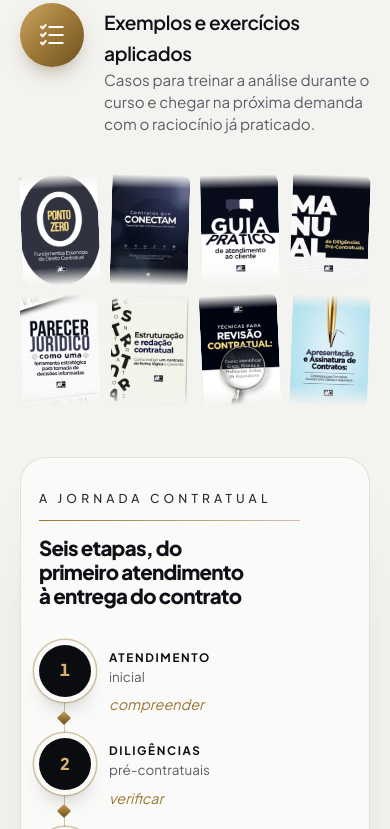
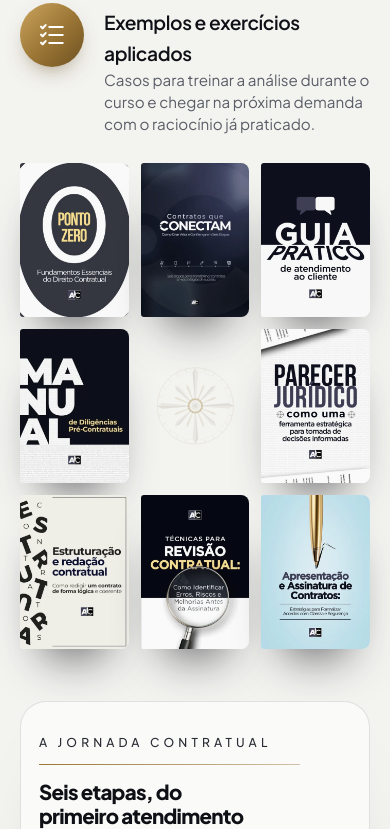
Before and after one commit to arquivocontratual-star/Metodo-Jornada-Contratual, a plain HTML site: page index.html in a window 390 px wide. Shown: the part 4227-5056 px from the top of the page. Drawn offline with Linux system fonts and the light colour scheme.

Commit message:
Update index.html

```diff
--- a/index.html
+++ b/index.html
@@ -207,6 +207,7 @@ ul{margin:0;padding:0;list-style:none}
 .px{position:relative;isolation:isolate}
 .px>img{filter:saturate(.82) contrast(.94) brightness(.97)}
 .px::after{content:"";position:absolute;inset:0;z-index:2;pointer-events:none;border-radius:inherit;background-image:linear-gradient(rgba(255,255,255,.05) 1px,transparent 1px),linear-gradient(90deg,rgba(255,255,255,.05) 1px,transparent 1px),linear-gradient(180deg,rgba(155,118,53,.12),rgba(0,0,0,.1));background-size:5px 5px,5px 5px,100% 100%;mix-blend-mode:soft-light}
+.bleed img,.covers img,.msg img,.slot img{filter:saturate(.88) contrast(.96)}
 .hero-media img{width:100%;height:100%;object-fit:cover;object-position:56% 22%;filter:saturate(.8) contrast(.93) brightness(.94)}
 .hero-media::before{content:"";position:absolute;inset:0;z-index:1;pointer-events:none;background-image:linear-gradient(rgba(255,255,255,.055) 1px,transparent 1px),linear-gradient(90deg,rgba(255,255,255,.055) 1px,transparent 1px),linear-gradient(180deg,rgba(155,118,53,.14),rgba(0,0,0,.12));background-size:5px 5px,5px 5px,100% 100%;mix-blend-mode:soft-light;opacity:.9}
 .hero-media::after{content:"";position:absolute;inset:0;background:linear-gradient(90deg,transparent 52%,#000 99%),linear-gradient(0deg,#000 0%,transparent 26%)}
@@ -291,25 +292,14 @@ main{overflow-x:clip}
 .metodo-marca-sub{text-align:center;margin:0 auto clamp(42px,5.4vw,70px);max-width:46ch;font-size:.76rem;font-weight:500;letter-spacing:.17em;text-transform:uppercase;color:var(--muted);line-height:1.7}
 
 /* ---------- Capas na lateral do método ---------- */
-.covers-bleed{position:absolute;top:50%;transform:translateY(-50%);bottom:auto;right:calc(-1 * max(var(--gut), (100vw - var(--wrap)) / 2));width:min(47vw,740px);z-index:0;display:grid;place-items:center;-webkit-mask-image:linear-gradient(90deg,transparent 0%,#000 5%),linear-gradient(180deg,transparent 0%,#000 4%,#000 96%,transparent 100%);-webkit-mask-composite:source-in;mask-image:linear-gradient(90deg,transparent 0%,#000 5%),linear-gradient(180deg,transparent 0%,#000 4%,#000 96%,transparent 100%);mask-composite:intersect}
-.capas{display:flex;flex-wrap:wrap;justify-content:center;gap:clamp(12px,1.5vw,20px);width:100%;padding:0 clamp(16px,2.2vw,40px) 0 clamp(34px,3.6vw,64px)}
-.covers-bleed .capas img:nth-child(1){transform:rotate(-2.4deg)}
-.covers-bleed .capas img:nth-child(2){transform:rotate(1.5deg)}
-.covers-bleed .capas img:nth-child(3){transform:rotate(-1.2deg)}
-.covers-bleed .capas img:nth-child(4){transform:rotate(2.1deg)}
-.covers-bleed .capas img:nth-child(5){transform:rotate(-1.7deg)}
-.covers-bleed .capas img:nth-child(6){transform:rotate(1.2deg)}
-.covers-bleed .capas img:nth-child(7){transform:rotate(-2.6deg)}
-.covers-bleed .capas img:nth-child(8){transform:rotate(1.9deg)}
-.with-bleed:hover .capas img:nth-child(1){transform:rotate(-4.56deg) translateY(-9px)}
-.with-bleed:hover .capas img:nth-child(2){transform:rotate(2.85deg) translateY(9px)}
-.with-bleed:hover .capas img:nth-child(3){transform:rotate(-2.28deg) translateY(-9px)}
-.with-bleed:hover .capas img:nth-child(4){transform:rotate(3.99deg) translateY(9px)}
-.with-bleed:hover .capas img:nth-child(5){transform:rotate(-3.23deg) translateY(-9px)}
-.with-bleed:hover .capas img:nth-child(6){transform:rotate(2.28deg) translateY(9px)}
-.with-bleed:hover .capas img:nth-child(7){transform:rotate(-4.94deg) translateY(-9px)}
-.with-bleed:hover .capas img:nth-child(8){transform:rotate(3.61deg) translateY(9px)}
-.covers-bleed .capas img{width:calc(33.333% - clamp(12px,1.5vw,20px));height:auto;aspect-ratio:424/600;object-fit:cover;border-radius:3px 7px 7px 3px;box-shadow:0 26px 44px -24px rgba(14,16,21,.8),inset 0 0 0 1px rgba(255,255,255,.35);transition:transform .7s var(--ease)}
+.covers-bleed{position:absolute;top:50%;transform:translateY(-50%);bottom:auto;right:calc(-1 * max(var(--gut), (100vw - var(--wrap)) / 2));width:min(47vw,740px);z-index:0;display:grid;place-items:center;-webkit-mask-image:linear-gradient(90deg,transparent 0%,#000 8%),linear-gradient(180deg,transparent 0%,#000 12%,#000 88%,transparent 100%);-webkit-mask-composite:source-in;mask-image:linear-gradient(90deg,transparent 0%,#000 8%),linear-gradient(180deg,transparent 0%,#000 12%,#000 88%,transparent 100%);mask-composite:intersect}
+.covers{display:grid;grid-template-columns:repeat(3,minmax(0,1fr));gap:clamp(12px,1.4vw,20px);width:100%;padding:0 clamp(18px,2.4vw,44px) 0 clamp(40px,4vw,76px);transform:rotate(-2.2deg)}
+.covers-mark{display:block;width:100%;height:auto;aspect-ratio:424/600;padding:13%;box-sizing:border-box;opacity:.9;pointer-events:none;--c1:#DEDCD6;--c2:#E8E6E0;--ring:rgba(155,118,53,.36);--d:rgba(155,118,53,.15)}
+.covers-bleed .covers img{width:100%;height:auto;max-height:none;aspect-ratio:424/600;-webkit-mask-image:none;mask-image:none;object-fit:cover;border-radius:3px 8px 8px 3px;box-shadow:0 30px 48px -26px rgba(14,16,21,.8),inset 0 0 0 1px rgba(255,255,255,.35);transition:transform .7s var(--ease)}
+.covers-bleed .covers img:nth-child(3n+1){transform:translateY(-18px)}
+.covers-bleed .covers img:nth-child(3n+3){transform:translateY(18px)}
+.with-bleed:hover .covers img:nth-child(3n+1){transform:translateY(-26px)}
+.with-bleed:hover .covers img:nth-child(3n+3){transform:translateY(26px)}
 
 
 /* ---------- Desafio ---------- */
@@ -641,6 +631,7 @@ dialog.prints img{width:100%;height:auto;max-height:calc(92svh - 64px);object-fi
 
 /* ================= Responsive ================= */
 @media (min-width:981px) and (max-width:1220px){
+  .covers{padding-left:clamp(28px,3vw,48px)}
   .with-bleed .col{max-width:46%}
   .bleed{width:min(44vw,640px)}
   }
@@ -654,11 +645,10 @@ dialog.prints img{width:100%;height:auto;max-height:calc(92svh - 64px);object-fi
   .board{grid-template-columns:repeat(3,minmax(0,1fr))}
 }
 @media (max-width:980px){
-  .with-bleed .covers-bleed{position:relative;top:auto;right:auto;transform:none;width:auto;order:2;margin:clamp(40px,5.5vw,60px) 0 0;-webkit-mask-image:none;mask-image:none}
+  .with-bleed .covers-bleed{position:relative;top:auto;right:auto;transform:none;width:auto;order:2;-webkit-mask-image:none;mask-image:none;margin-top:clamp(28px,4vw,40px)}
+  .covers{padding:0;transform:none;gap:12px}
+  .covers-bleed .covers img:nth-child(3n+1),.covers-bleed .covers img:nth-child(3n+3){transform:none}
   .metodo .col{order:1}
-  .with-bleed .capas{padding:0;transform:none}
-  .covers-bleed .capas img{width:calc(25% - clamp(10px,2vw,16px))}
-  .capas{padding:0;transform:none;gap:clamp(10px,2vw,16px)}
   .jornada{padding-inline:clamp(18px,4vw,30px)}
   .jornada-head{text-align:left;margin-inline:0}
   .jornada-head .eyebrow::after{left:0;transform:none;width:calc(100% + 28px)}
@@ -907,11 +897,12 @@ dialog.prints img{width:100%;height:auto;max-height:calc(92svh - 64px);object-fi
   <svg class="compass compass-light" viewBox="0 0 200 200" aria-hidden="true"><use href="#compass"/></svg>
   <div class="wrap wrap-a">
     <div class="bleed covers-bleed" aria-label="Materiais que acompanham o método">
-    <div class="capas">
+    <div class="covers">
       <img src="assets/capa-ponto-zero.webp" width="424" height="600" alt="Ponto Zero — Fundamentos Essenciais do Direito Contratual" loading="lazy" decoding="async">
       <img src="assets/capa-conectam.webp" width="424" height="600" alt="Contratos que se Conectam" loading="lazy" decoding="async">
       <img src="assets/capa-atendimento.webp" width="424" height="600" alt="Guia Prático de Atendimento ao Cliente" loading="lazy" decoding="async">
       <img src="assets/capa-diligencias.webp" width="424" height="600" alt="Manual de Diligências Pré-Contratuais" loading="lazy" decoding="async">
+      <svg class="covers-mark" viewBox="0 0 200 200" aria-hidden="true"><use href="#compass"/></svg>
       <img src="assets/capa-parecer.webp" width="424" height="600" alt="Parecer Jurídico como ferramenta estratégica" loading="lazy" decoding="async">
       <img src="assets/capa-estruturacao.webp" width="424" height="600" alt="Estruturação e Redação Contratual" loading="lazy" decoding="async">
       <img src="assets/capa-revisao.webp" width="424" height="600" alt="Técnicas para Revisão Contratual" loading="lazy" decoding="async">
```
